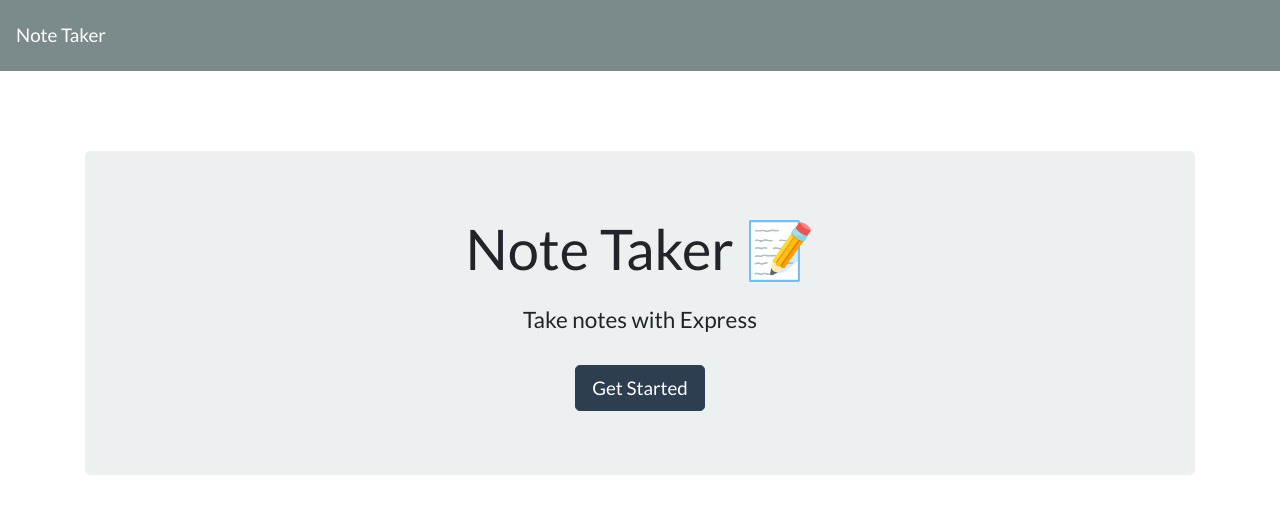
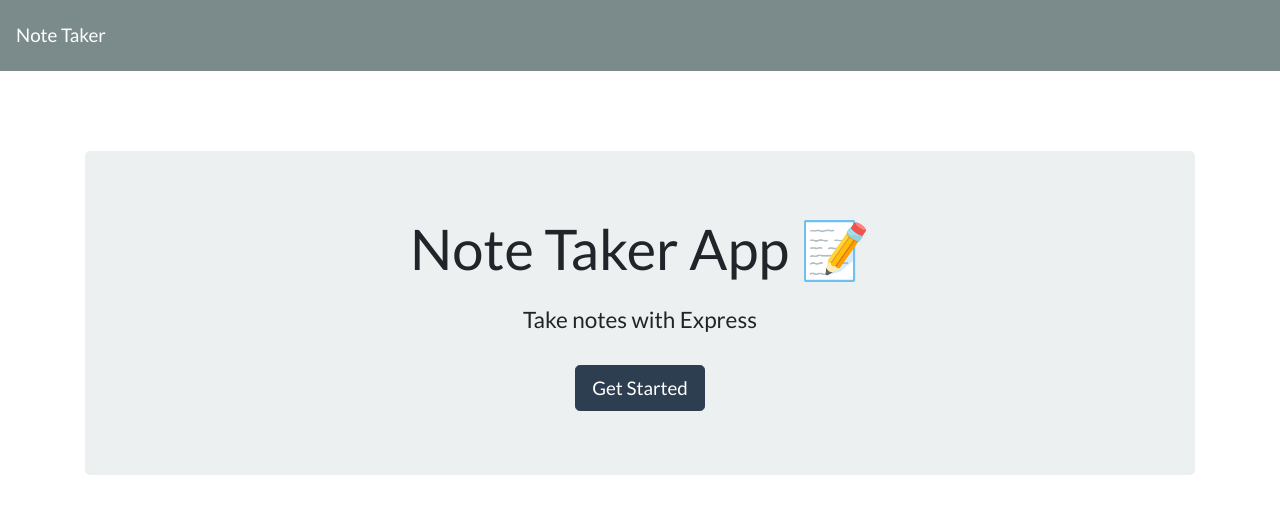
Before and after one commit to travisramcharran/note-taker, a website: page public/index.html in a window 1280 px wide. Drawn offline with nearby package versions, Linux system fonts and the light colour scheme; no server answers.

Commit message:
modified .htmls

```diff
--- a/public/index.html
+++ b/public/index.html
@@ -16,7 +16,7 @@
   </nav>
   <div class="container">
     <div style="margin-top: 80px;" class="jumbotron text-center">
-      <h1 class="display-4">Note Taker <span role="img" aria-label="Memo">📝</span></h1>
+      <h1 class="display-4">Note Taker App <span role="img" aria-label="Memo">📝</span></h1>
 
       <h4 class="mt-4">Take notes with Express</h4>
 
```
Also changed, not shown: public/notes.html (+1 -1 lines).
